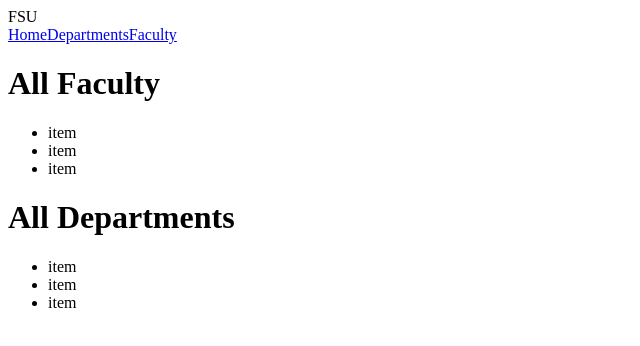
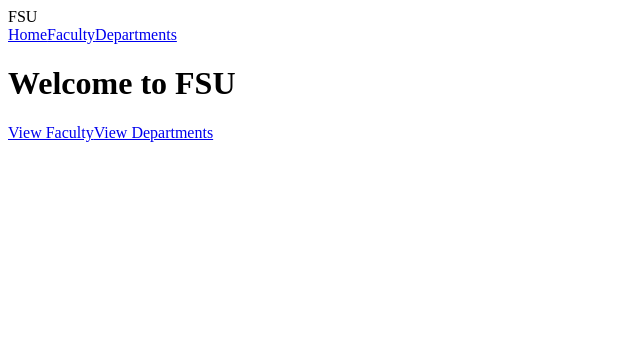
Before and after one commit to buttonbag/fsu, a React (Vite) app: page / in a window 1280 px wide. Shown: the top 346 px of the page, without its empty margins (0-640 px from the left). Built offline with nearby package versions, Linux system fonts and the light colour scheme.

Commit message:
add routes

```diff
--- a/package.json
+++ b/package.json
@@ -13,7 +13,8 @@
     "bootstrap": "^5.3.8",
     "react": "^19.2.0",
     "react-bootstrap": "^2.10.10",
-    "react-dom": "^19.2.0"
+    "react-dom": "^19.2.0",
+    "react-router": "^7.13.1"
   },
   "devDependencies": {
     "@eslint/js": "^9.39.1",
--- a/src/App.jsx
+++ b/src/App.jsx
@@ -1,14 +1,21 @@
+import { Route, Routes } from "react-router";
 import Departments from "./departments/Departments";
 import Faculty from "./faculty/Faculty";
 import Navbar from "./Navbar";
+import Home from "./Home";
 
 function App() {
 
   return (
     <>
       <Navbar />
-      <Faculty />
-      <Departments />
+
+
+      <Routes>
+        <Route index path="/" element={<Home />}/>
+        <Route path="/faculty" element={<Faculty />}/>
+        <Route path="/departments" element={<Departments />}/>
+      </Routes>
     </>
   )
 }
--- /dev/null
+++ b/src/Home.jsx
@@ -0,0 +1,12 @@
+import { Link } from "react-router";
+
+export default function Home() {
+
+  return (
+    <>
+      <h1>Welcome to FSU</h1>
+      <Link to={"/faculty"}>View Faculty</Link>
+      <Link to={"/departments"}>View Departments</Link>
+    </>
+  )
+}
--- a/src/Navbar.jsx
+++ b/src/Navbar.jsx
@@ -1,11 +1,15 @@
+import { NavLink } from "react-router";
+
 export default function Navbar() {
+
+
   return (
     <header>
       <div>FSU</div>
       <nav>
-        <a href="#">Home</a>
-        <a href="#">Departments</a>
-        <a href="#">Faculty</a>
+        <NavLink to="/">Home</NavLink>
+        <NavLink to="/faculty">Faculty</NavLink>
+        <NavLink to="/departments">Departments</NavLink>
       </nav>
     </header>
   )
--- a/src/main.jsx
+++ b/src/main.jsx
@@ -1,9 +1,10 @@
 import { StrictMode } from 'react'
 import { createRoot } from 'react-dom/client'
 import App from './App.jsx'
+import { BrowserRouter } from 'react-router'
 
 createRoot(document.getElementById('root')).render(
-  <StrictMode>
+  <BrowserRouter>
     <App />
-  </StrictMode>,
+  </BrowserRouter>,
 )
```
Also changed, not shown: 1 other file (tests, documents, lock files or other folders).
